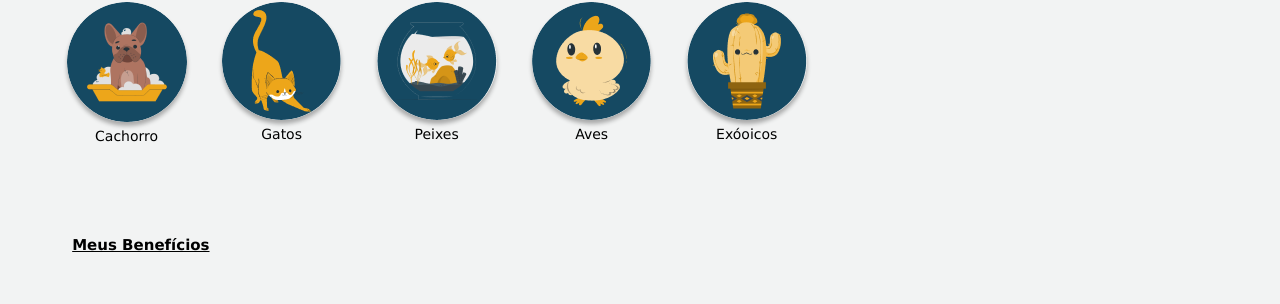
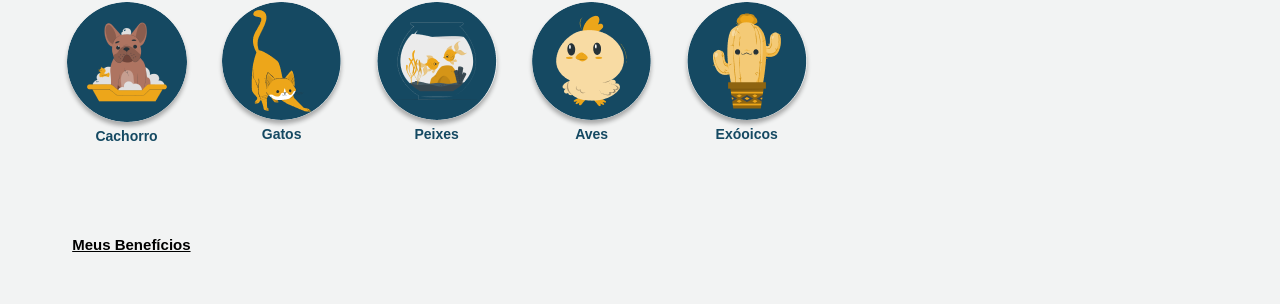
Before and after one commit to GbAraujoSouza/patitas, a React (Vite) app in the folder front/: page / in a window 1280 px wide. Shown: the part 278-582 px from the top of the page. Built offline with nearby package versions, Linux system fonts and the light colour scheme.

Commit message:
fix fonts

```diff
--- a/front/src/components/AnimalCategory/style.tsx
+++ b/front/src/components/AnimalCategory/style.tsx
@@ -1,4 +1,5 @@
 import styled from 'styled-components';
+import { globalColors } from '../../global/globalStyles';
 
 export const RoundImage = styled.img`
   border-radius: 50%;
@@ -12,6 +13,9 @@
   align-items: center;
 `;
 
-export const AnimalType = styled.p `
+export const AnimalType = styled.p`
+  font-family: 'Poppins', sans-serif;
+  font-weight: 600;
+  color: ${globalColors.darkBlue};
   font-size: 0.875em;
-`
+`;
--- a/front/src/global/globalStyles.ts
+++ b/front/src/global/globalStyles.ts
@@ -11,6 +11,7 @@
 
 export const GlobalStyle = createGlobalStyle`
     * {
+      @import url('https://fonts.googleapis.com/css2?family=Poppins:ital,wght@0,100;0,200;0,300;0,400;0,500;0,600;0,700;0,800;0,900;1,100;1,200;1,300;1,400;1,500;1,600;1,700;1,800;1,900&display=swap');
       box-sizing: border-box;
       margin: 0;
       padding: 0;
--- a/front/src/pages/Home/style.tsx
+++ b/front/src/pages/Home/style.tsx
@@ -23,6 +23,7 @@
 `;
 
 export const StyledH3 = styled.h3`
+  font-family: 'Poppins', sans-serif;
   font-weight: semibold;
   text-decoration: underline;
   font-size: 15px;
```
